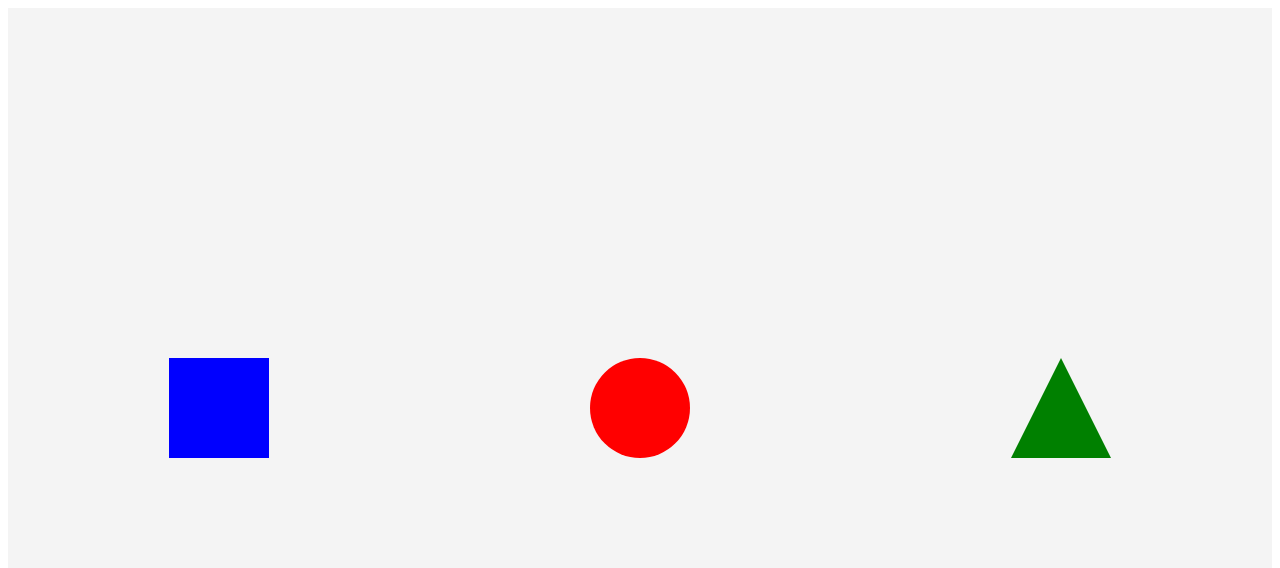
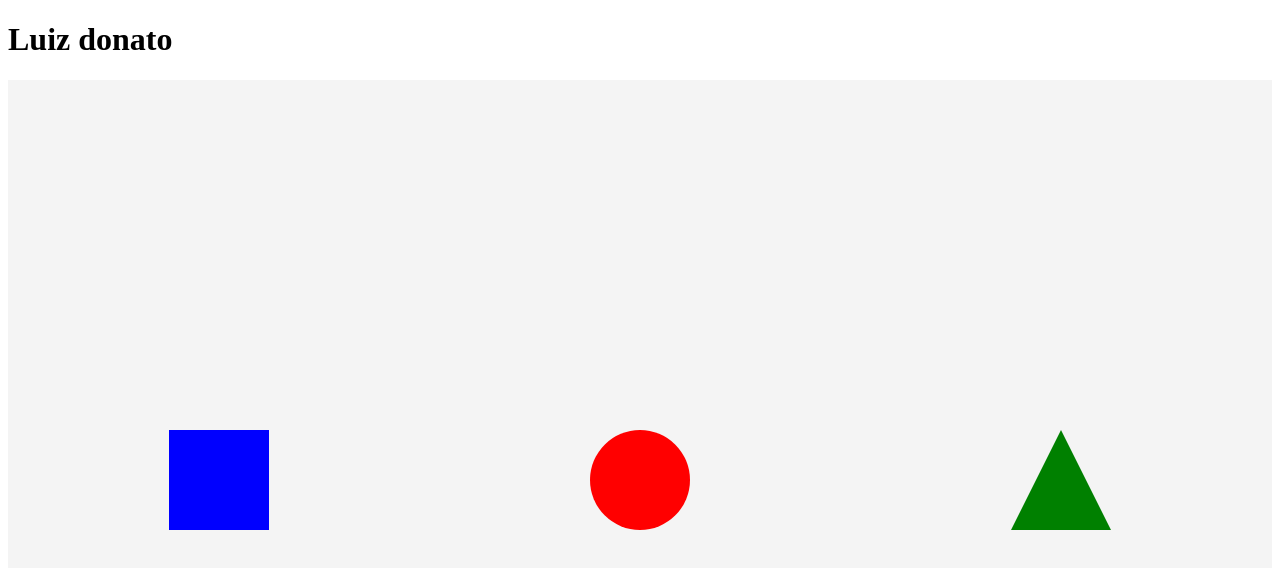
Before and after one commit to luizdonato/PrimeiraAulaBackEnd, a plain HTML site: page index.html in a window 1280 px wide. Drawn offline with Linux system fonts and the light colour scheme.

Commit message:
Update index.html

```diff
--- a/index.html
+++ b/index.html
@@ -34,6 +34,7 @@ border-bottom: 100px solid green;
 </style>
 </head>
 <body>
+  <h1>Luiz donato</h1>
 <div class="container">
 <div class="quadrado"></div>
 <div class="circulo"></div>
```
